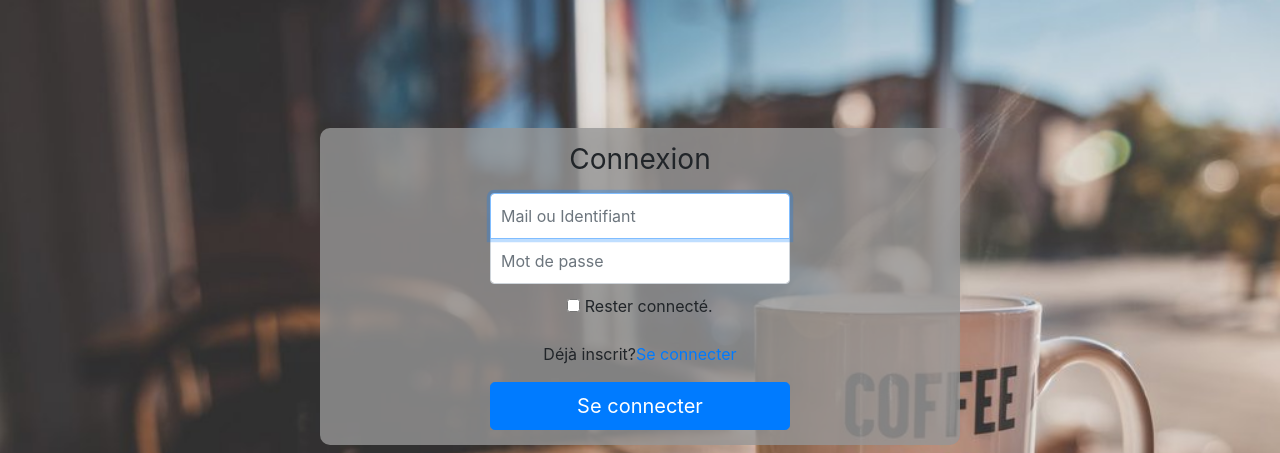
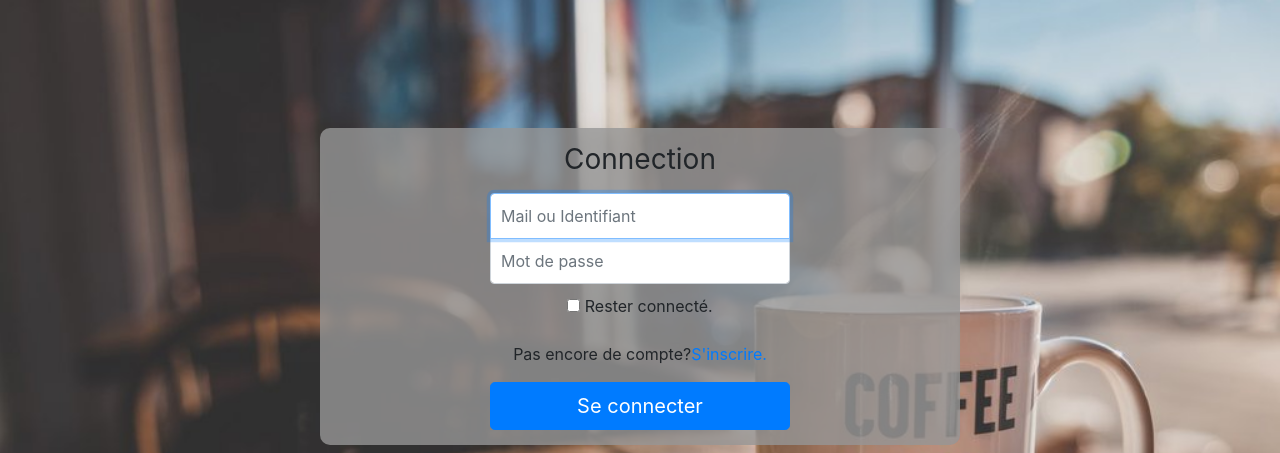
Before and after one commit to Pareom/ProjetWebDev, a PHP site: page / in a window 1280 px wide. Shown: the top 453 px of the page. Run offline with PHP 8.4, Linux system fonts and the light colour scheme.

Commit message:
Merge origin/master
Conflicts:
	.gitignore

```diff
--- a/index.php
+++ b/index.php
@@ -10,7 +10,7 @@ and open the template in the editor.
         <meta charset="UTF-8">
 
         <link rel="stylesheet" href="https://stackpath.bootstrapcdn.com/bootstrap/4.1.1/css/bootstrap.min.css" integrity="sha384-WskhaSGFgHYWDcbwN70/dfYBj47jz9qbsMId/iRN3ewGhXQFZCSftd1LZCfmhktB" crossorigin="anonymous">
-        <link rel="stylesheet" href="style.css" type="text/css" media="screen">
+        <link rel="stylesheet" href="style.css" type="text/css" >
         <title>Acceuil</title>
     </head>
     <body class="bg-img text-center">
@@ -32,7 +32,7 @@ and open the template in the editor.
         ?>
         <div class="zone_co">
             <form class="form-signin" onsubmit="return true" method="post" action="<?php echo htmlspecialchars($_SERVER["PHP_SELF"]);?>">
-                <h1 class="h3 mb-3 font-weight-normal" id="titre">Connexion</h1>
+                <h1 class="h3 mb-3 font-weight-normal" id="titre">Connection</h1>
 
                 <label for="inputIdentifiant" class="sr-only">Identifiant</label>
                 <input type="id" name="inputIdentifiant" id="inputIdentifiant" class="form-control" placeholder="Mail ou Identifiant" required autofocus>
@@ -48,7 +48,7 @@ and open the template in the editor.
                         <input type="checkbox" value="remember-me"> Rester connecté.
                     </label>
                 </div>
-                <p id="Switch">Déjà inscrit?<a href="#" onclick="Switch_Connection()">Se connecter</a></p>
+                <p id="Switch">Pas encore de compte?<a href="#" onclick="Switch_Inscription()">S'inscrire.</a></p>
                 <button class="btn btn-lg btn-primary btn-block" type="submit">Se connecter</button>
             </form>
             <?php
--- a/js/index.js
+++ b/js/index.js
@@ -2,10 +2,10 @@ function Switch_Connection(){
     console.log("passage en mode connection");
     $("#titre").html("Connection");
     $("#inputEmail").attr("style", "display:none;");
-    $("#inputIdentifiant").attr("placeholder", "EMail ou Identifiant");
+    $("#inputIdentifiant").attr("placeholder", "Mail ou Identifiant");
     $(".checkbox").attr("style", "display:block;");
     $("#Switch").html("Pas encore de compte?<a href='#' onclick='Switch_Inscription()'>S'inscrire.</a>");
-    $(".btn").html("Connection");
+    $(".btn").html("Se connecter");
 }
 
 function Switch_Inscription(){
@@ -15,5 +15,5 @@ function Switch_Inscription(){
     $("#inputIdentifiant").attr("placeholder", "Identifiant");
     $(".checkbox").attr("style", "display:none;");
     $("#Switch").html("Déjà inscrit?<a href='#' onclick='Switch_Connection()'>Se connecter</a>");
-    $(".btn").html("Inscription");
+    $(".btn").html("S'inscrire");
 }
```
